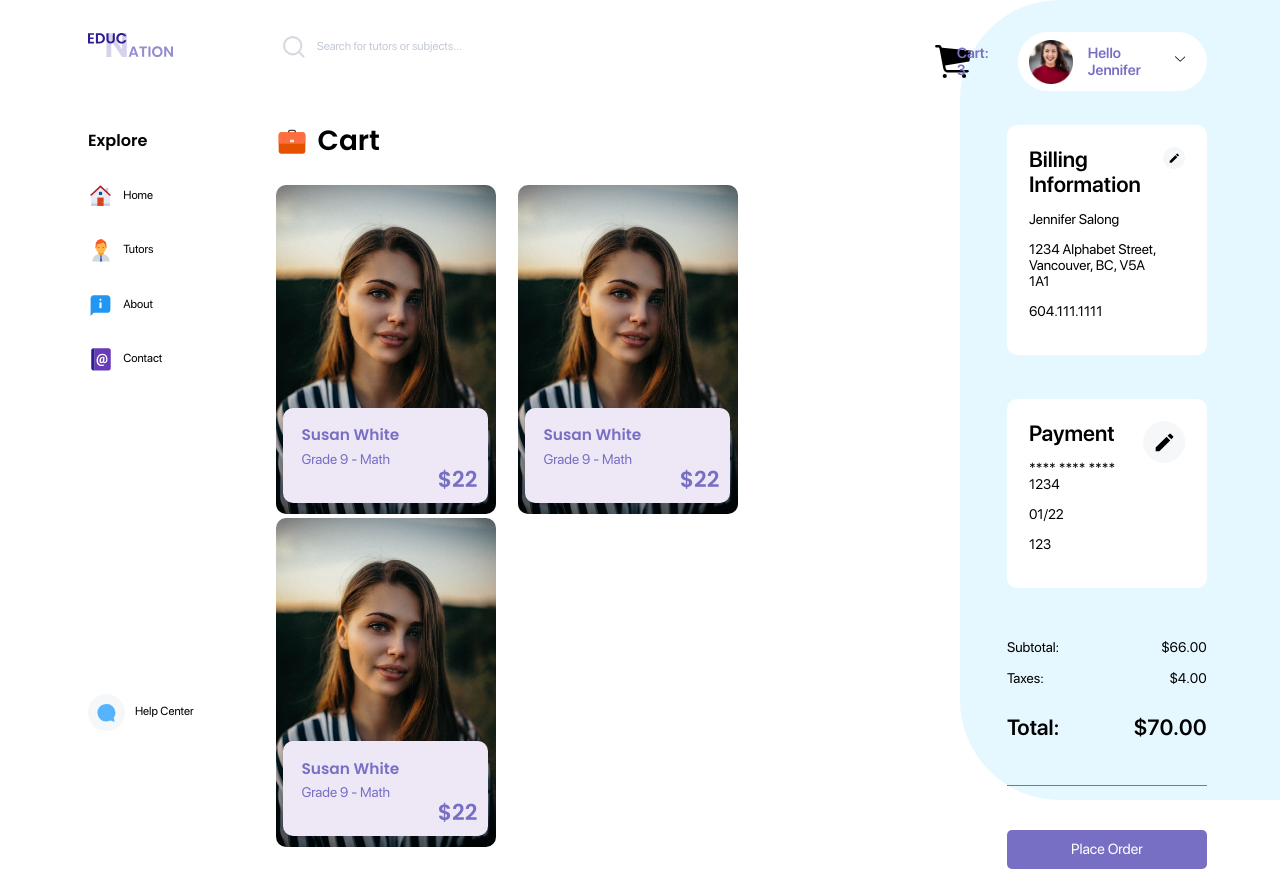
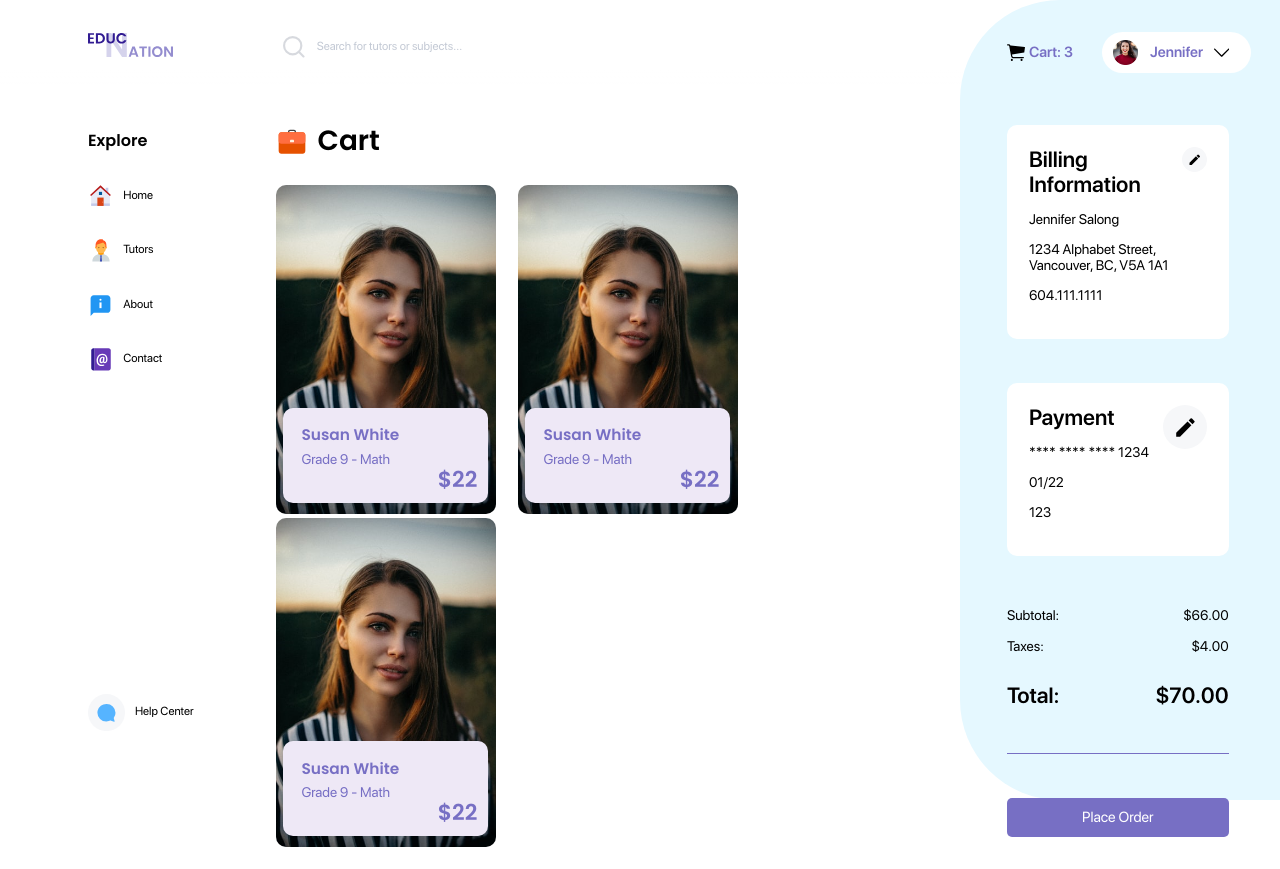
Before and after one commit to jjccy/Education_Nation, a PHP site: page /cart.php in a window 1280 px wide. After the commit the page ends 847 px from the top, so only its background shows below. Run offline with PHP 8.4, Linux system fonts and the light colour scheme.

Commit message:
Fixed cart responsiveness

```diff
--- a/cart.php
+++ b/cart.php
@@ -21,7 +21,7 @@
         </div>
         <a href="#"class="login-wrapper">
           <div class="icon-pic profile-picture"></div>
-          <p class="heading-3"> Hello Jennifer</p>
+          <p class="heading-3"> <span class="hello"> Hello </span> Jennifer</p>
           <div class="icon-caret"></div>
         </a>
       </div>
--- a/css/cart.css
+++ b/css/cart.css
@@ -54,9 +54,17 @@
     }
 
     .profile-picture {
-        height: 3rem;
+        min-height: 1.75rem;
+        max-height: 3rem;
         padding-left: 3rem;
         align-items: center;
+    }
+
+    @media only screen and (max-width: 1800px) {
+        .login-wrapper .heading-3 {
+            padding-left: 0;
+            padding-right: 0.75em;
+        }
     }
 
     .icon-caret {
@@ -98,6 +106,7 @@
 
     .cart-content {
         flex: 1 1 auto;
+        /* margin-right: 2em; */
     }
 
     .cart-content .cart-quantity {
@@ -110,7 +119,7 @@
         flex: 0 0 25%;
         position: relative;
         z-index: 4;
-        padding-left: 5em;
+        padding-left: 1.5em;
     }
 
     .cart-info {
@@ -176,3 +185,27 @@
         box-shadow: 0px 3px 6px rgba(125, 125, 125, 0.8);
         text-decoration: underline;
     }
+
+    @media only screen and (max-width: 2045px) {
+        .cart-detail-top {
+            padding-right: 2em;
+        }
+        .cart-section {
+            padding-right: 2em;
+        }
+    }
+
+    @media only screen and (max-width: 1440px) {
+        .login-wrapper .hello {
+            display: none;
+        }
+        .profile-picture {
+            padding-left: 2.5rem;
+        }
+    }
+
+    @media only screen and (max-width: 1350px) {
+        .cart-detail {
+            margin-right: 1.5rem;
+        }
+    }
```
